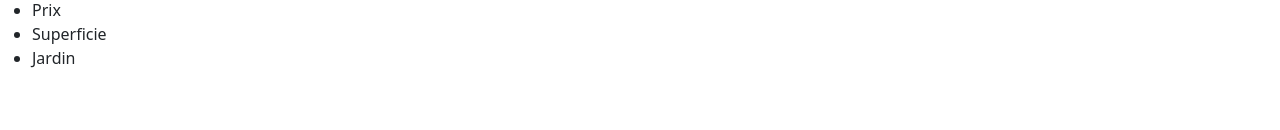
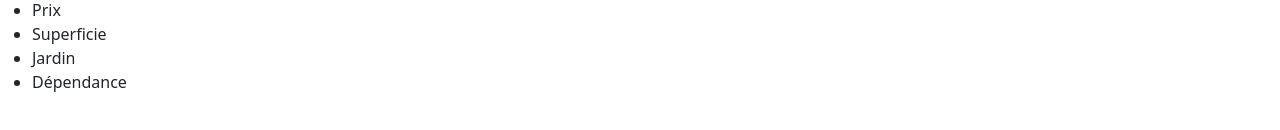
Before and after one commit to Thomas94170/Cours-Next.js, a Next.js app: page /blog/items in a window 1280 px wide. Shown: the part 196-326 px from the top of the page. Built offline with nearby package versions, Linux system fonts and the light colour scheme.

Commit message:
ajout de li page item

```diff
--- a/pages/blog/items.js
+++ b/pages/blog/items.js
@@ -11,6 +11,7 @@ export default function Items() {
       <li>Prix</li>
       <li>Superficie</li>
       <li>Jardin</li>
+      <li>Dépendance</li>
     </ul>
     </Layout>
   )
```
